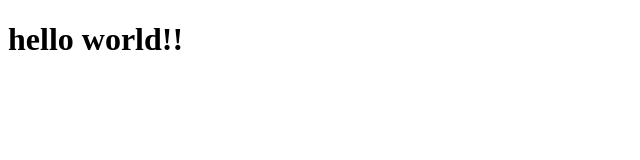
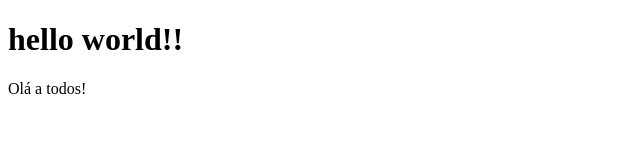
Before and after one commit to VictorAlvesk/projeto1, a plain HTML site: page projeto-01/index.html in a window 1280 px wide. Shown: the full height of the page, 0-640 px from the left. Drawn offline with Linux system fonts and the light colour scheme.

```diff
--- a/projeto-01/index.html
+++ b/projeto-01/index.html
@@ -7,5 +7,6 @@
 </head>
 <body>
     <h1>hello world!!</h1>
+    <p>Olá a todos!</p>
 </body>
 </html>
```
